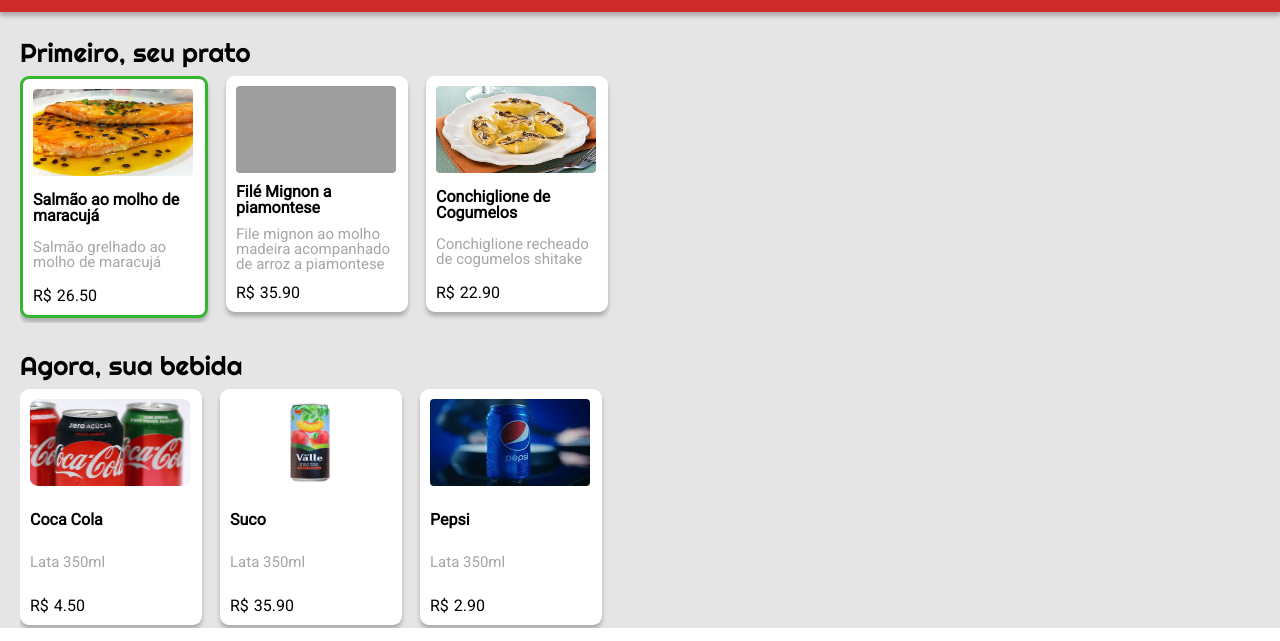
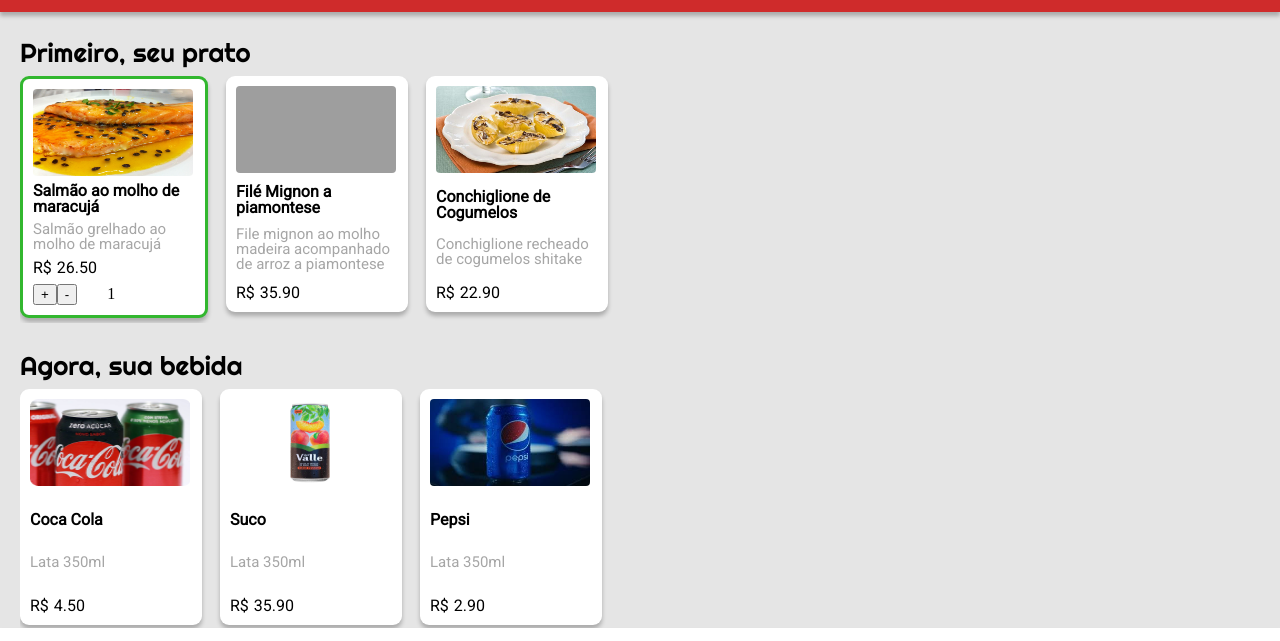
Before and after one commit to pedrohotz/ProjetoDrivenEatsReact, a React app: page / in a window 1280 px wide. Both pictures are taken after a click on the element 111 px from the left and 274 px from the top of the page. Shown: the part 80-721 px from the top of the page. Built offline with nearby package versions, Linux system fonts and the light colour scheme; grey boxes are pictures that could not be loaded.

Commit message:
funcionalidade de botoes e contagem dinamica adicionada

```diff
--- a/public/css/style.css
+++ b/public/css/style.css
@@ -244,3 +244,11 @@
     left: 0;
     z-index: 10;
 }
+
+.Botoes span{
+    margin-left: 30px;
+}
+
+.Botoes button {
+    z-index: 10;
+}
--- a/src/components/Content.js
+++ b/src/components/Content.js
@@ -6,6 +6,6 @@
 <div class="conteudo">
         <Refeicao />
         <Confirmation />
-    </div>
+</div>
     );
 }
--- a/src/components/Refeicao.js
+++ b/src/components/Refeicao.js
@@ -99,17 +99,39 @@
 
 function Prato(props){
     const [selecionado, setSelecionado] = React.useState("");
+    const[botoes,setBotoes] = React.useState("escondido");
+    const[qtd,setQtd] = React.useState(0);
+
+
     function Selecionar(){
-        console.log("selecionei")
         if (selecionado === ""){
             setSelecionado("selecionado");
+
+            setBotoes("");
+            setQtd(1);
         }
         else {
             setSelecionado("");
+            setBotoes("escondido");
+            setQtd(0);
+        }
+    }
+
+    function Acrescentar(e){
+        e.stopPropagation();
+        setQtd(qtd + 1);
+    }
+    function Decrementar(e){
+        e.stopPropagation();
+        setQtd(qtd - 1);
+        console.log(qtd);
+        if (qtd === 1){
+            setSelecionado("");
+            setBotoes("escondido");
         }
     }
     return (
-    <div className={`prato-individual comida esconder ${selecionado}`} onClick={Selecionar}>
+    <div className={`prato-individual comida esconder ${selecionado}`} onClick={Selecionar} >
                 <img src={props.imgPrato}></img>
                 <p class="titulo-prato">{props.titlePrato}</p>
                 <span class="legenda-prato">{props.subtitle}</span>
@@ -122,6 +144,12 @@
                         <ion-icon name="checkmark-circle"></ion-icon>
                     </div>
                 </div>
+                <div className={`Botoes ${botoes}`}>
+                    <button onClick={(e)=> Acrescentar(e)}>+</button>
+                    <button onClick={(e) => Decrementar(e)}>-</button>
+                    <span>{qtd}</span>
+                </div>
+
     </div>
     );
 }
```
